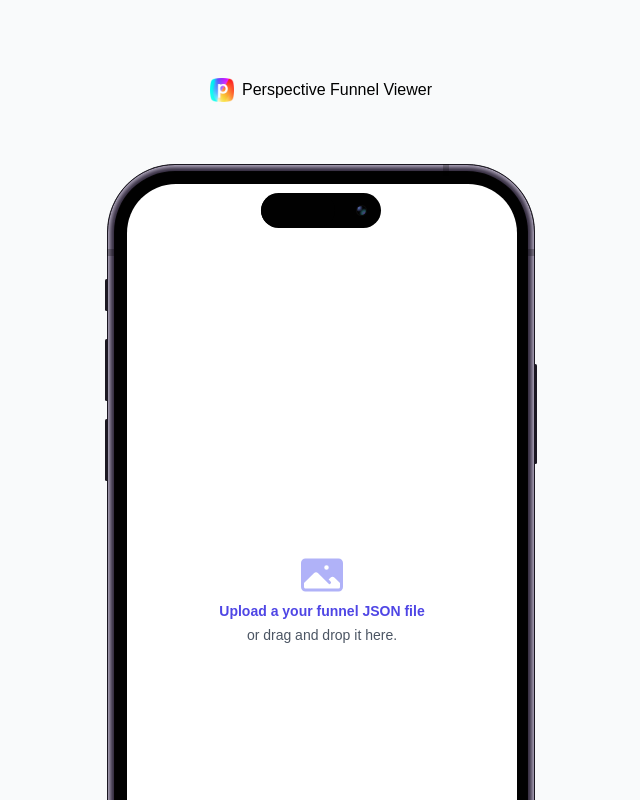
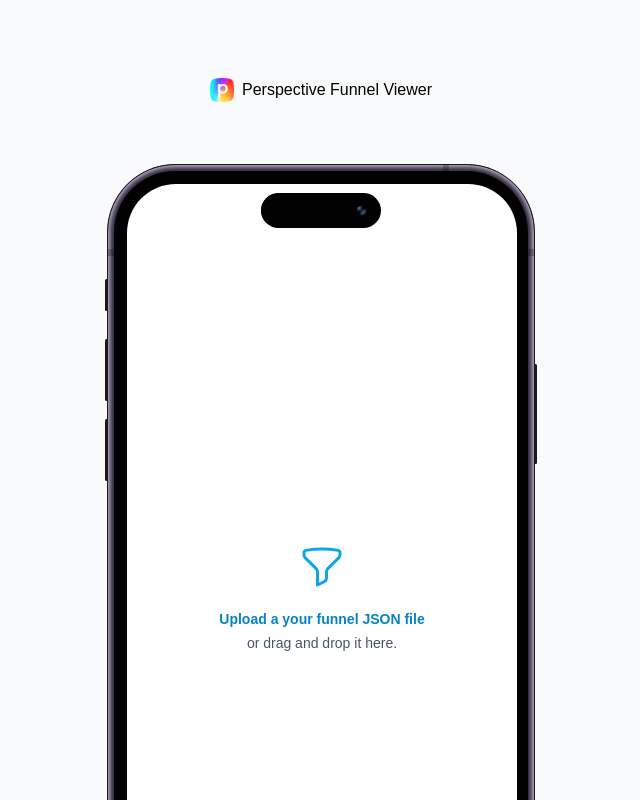
Before and after one commit to danrocha/perspective-funnels, a Next.js app: page / in a window 1280 px wide. Shown: the top 800 px of the page, without its empty margins (319-959 px from the left). Built offline with nearby package versions, Linux system fonts and the light colour scheme; a web font is replaced by a local one.

Commit message:
Update FileUploader's colors and icon

```diff
--- a/components/FileUploader.tsx
+++ b/components/FileUploader.tsx
@@ -49,22 +49,23 @@ export function FileUploader() {
     <PhoneFrame>
       <div
         {...getRootProps()}
-        className={`w-full h-full flex items-center transition-colors justify-center ${isDragActive ? "bg-indigo-500/50" : "bg-white"}`}
+        className={`w-full h-full flex items-center transition-colors justify-center ${isDragActive ? "bg-sky-500/50" : "bg-white"}`}
       >
         <input {...getInputProps()} id="file-upload" />
         {/* icon */}
-        <div className="text-center min-h-1/2 grid grid-cols-1 grid-rows-2">
+        <div className="text-center min-h-1/2 grid grid-cols-1 grid-rows-2 gap-4">
           <svg
-            className={`mx-auto size-12  ${isDragActive ? "text-white" : "text-indigo-500/50"}`}
+            xmlns="http://www.w3.org/2000/svg"
+            fill="none"
             viewBox="0 0 24 24"
-            fill="currentColor"
-            aria-hidden="true"
-            data-slot="icon"
+            strokeWidth={1.5}
+            stroke="currentColor"
+            className={`mx-auto size-12 ${isDragActive ? "text-white" : "text-sky-500"}`}
           >
             <path
-              fillRule="evenodd"
-              d="M1.5 6a2.25 2.25 0 0 1 2.25-2.25h16.5A2.25 2.25 0 0 1 22.5 6v12a2.25 2.25 0 0 1-2.25 2.25H3.75A2.25 2.25 0 0 1 1.5 18V6ZM3 16.06V18c0 .414.336.75.75.75h16.5A.75.75 0 0 0 21 18v-1.94l-2.69-2.689a1.5 1.5 0 0 0-2.12 0l-.88.879.97.97a.75.75 0 1 1-1.06 1.06l-5.16-5.159a1.5 1.5 0 0 0-2.12 0L3 16.061Zm10.125-7.81a1.125 1.125 0 1 1 2.25 0 1.125 1.125 0 0 1-2.25 0Z"
-              clipRule="evenodd"
+              strokeLinecap="round"
+              strokeLinejoin="round"
+              d="M12 3c2.755 0 5.455.232 8.083.678.533.09.917.556.917 1.096v1.044a2.25 2.25 0 0 1-.659 1.591l-5.432 5.432a2.25 2.25 0 0 0-.659 1.591v2.927a2.25 2.25 0 0 1-1.244 2.013L9.75 21v-6.568a2.25 2.25 0 0 0-.659-1.591L3.659 7.409A2.25 2.25 0 0 1 3 5.818V4.774c0-.54.384-1.006.917-1.096A48.32 48.32 0 0 1 12 3Z"
             />
           </svg>
           {/* input  */}
@@ -76,12 +77,17 @@ export function FileUploader() {
               <>
                 <label
                   htmlFor="file-upload"
-                  className="relative cursor-pointer rounded-md bg-white font-semibold text-indigo-600 focus-within:outline-none focus-within:ring-2 focus-within:ring-indigo-600 focus-within:ring-offset-2 hover:text-indigo-500"
+                  className="relative cursor-pointer rounded-md bg-white  text-sky-600 focus-within:outline-none focus-within:ring-2 focus-within:ring-sky-600 focus-within:ring-offset-2 hover:text-sky-500"
                   onClick={(event) => event.stopPropagation()}
                 >
-                  <span>Upload a your funnel JSON file</span>
+                  <span className="font-semibold">
+                    Upload a your funnel JSON file
+                  </span>
+                  <br />
+                  <span className="text-gray-600">
+                    or drag and drop it here.
+                  </span>
                 </label>
-                <p className="text-gray-600">or drag and drop it here.</p>
               </>
             )}
           </div>
```
